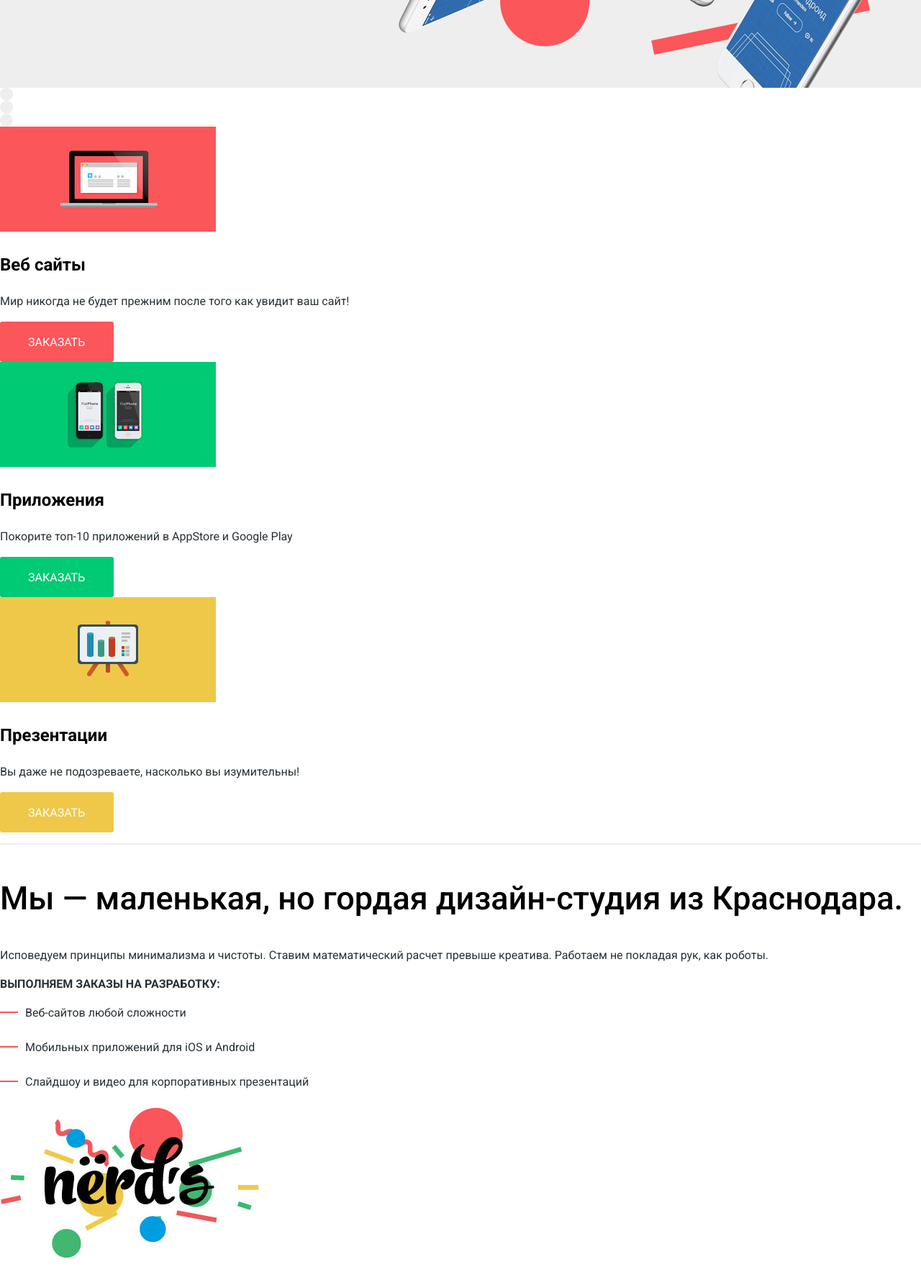
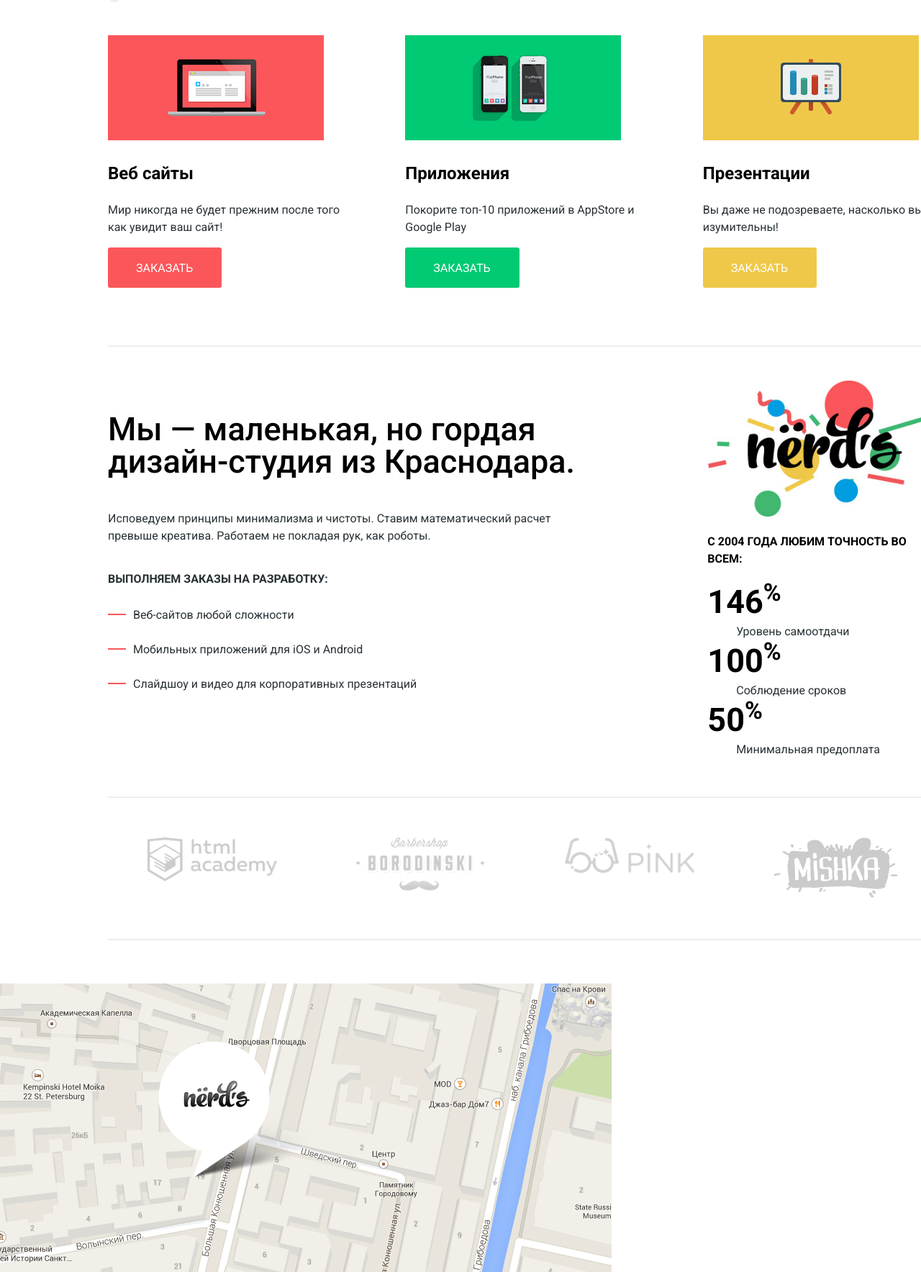
Before and after one commit to sergiivelikorodnov/1716029-nerds-30, a plain HTML site: page index.html in a window 1280 px wide. Shown: the part 602-2370 px from the top of the page at 72% size. Drawn offline with Linux system fonts and the light colour scheme.

Commit message:
Update style.css

```diff
--- a/css/style.css
+++ b/css/style.css
@@ -55,7 +55,12 @@ img {
   width: 1px;
   height: 1px;
   margin: -1px;
+  border: 0;
+  padding: 0;
+  white-space: nowrap;
+  clip-path: inset(100%);
   clip: rect(0 0 0 0);
+  overflow: hidden;
 }
 
 .list-reset {
@@ -64,22 +69,60 @@ img {
   list-style: none;
 }
 
+.page {
+  height: 100%;
+}
+
+.page-body {
+  min-height: 100%;
+  display: grid;
+  grid-template-rows: min-content 1fr min-content;
+  align-content: start;
+}
+
+.container {
+  width: 1160px;
+  margin: 0 auto;
+  padding: 0 10px;
+}
+
+
 /* User navigation */
+
+.main-header {
+  background-color: var(--basic-grey);
+}
 
 .main-header-logo:hover {
   opacity: 0.5;
 }
 
+/*
+.main-header-logo {
+  outline: 5px solid rgba(255, 0, 0, 0.3);
+  outline-offset: -5px;
+} */
+
 .main-navigation,
 .cart-link {
+  margin: 0;
+  padding: 0;
   line-height: 30px;
   font-weight: 500;
   color: var(--basic-black);
   text-transform: uppercase;
+  /* outline: 5px solid rgba(255, 0, 0, 0.3);
+  outline-offset: -5px; */
 }
 
-.main-header {
-  background-color: var(--basic-grey);
+.main-header-container {
+  display: grid;
+  grid-template-columns: 250px 1fr min-content;
+  width: 1440px;
+  margin: 0 auto;
+  padding: 0 10px;
+  /*   outline: 5px solid rgba(0, 255, 0, 0.7);
+  outline-offset: -5px; */
 }
 
 
@@ -87,8 +130,6 @@ img {
   border-bottom: 1px solid var(--basic-red);
   padding-bottom: 12px;
 }
-
-
 
 .site-navigation a {
   color: var(--basic-black);
@@ -108,7 +149,7 @@ img {
 }
 
 .cart-link:before {
-  display: block;
+  display: inline-block;
   content: ' ';
   background-image: url('../img/cart-icon.svg');
   background-size: 15px 15px;
@@ -116,15 +157,25 @@ img {
   width: 15px;
 }
 
+.main-container {
+  margin-top: -55px;
+}
 
 /* Slider */
 
+.slider {
+  background-color: var(--basic-grey);
+  height: 431px;
+}
 
 .slide-title {
   color: var(--basic-black);
   font-weight: 500;
   font-size: 55px;
   line-height: 55px;
+  word-wrap: break-word;
+  width: 400px;
+  padding-top: 60px;
 }
 
 .slide-item {
@@ -136,6 +187,12 @@ img {
   background-position: right;
 }
 
+.slide-description {
+  width: 400px;
+  word-wrap: break-word;
+  margin-top: -20px;
+  padding-bottom: 20px;
+}
 
 .slide-img1 {
   background-image: url("../img/slide1.jpg");
@@ -160,6 +217,30 @@ img {
 
 
 /* About */
+.about {
+  padding-top: 40px
+}
+
+.about-list {
+  display: grid;
+  grid-template-columns: 1fr 1fr 1fr;
+  column-gap: 80px;
+  margin: 0;
+  padding: 0;
+  padding-top: 60px;
+  /*   outline: 5px solid rgba(0, 255, 0, 0.7);
+  outline-offset: -5px; */
+}
+
+.about:after {
+  display: inline-block;
+  content: "";
+  margin-top: 80px;
+  width: 100%;
+  height: 2px;
+  background: var(--basic-grey);
+  display: inline-block;
+}
 
 .about-title {
   color: var(--basic-black);
@@ -167,6 +248,7 @@ img {
   font-size: 24px;
   line-height: 30px;
 }
+
 
 /* Buttons */
 
@@ -229,6 +311,7 @@ img {
 
 .button-contact {
   padding: 17px 44px 15px 44px;
+  margin-top: 30px;
 }
 
 .button-slide {
@@ -254,15 +337,35 @@ img {
 }
 
 /* Feature & Achievements */
+.features {
+  display: grid;
+  grid-template-columns: 2fr 1fr;
+  grid-gap: 180px;
+  margin: 0 auto;
+  padding: 0;
+  padding-top: 40px;
+  padding-bottom: 40px;
+  /* outline: 5px solid rgba(0, 255, 0, 0.7);
+  outline-offset: -5px; */
 
-.features:before {
+}
+
+.feature-title-small {
+  padding: 20px 0 10px 0;
+}
+
+/* .features:before {
   display: inline-block;
   content: "";
   width: 100%;
   height: 2px;
   background: var(--basic-grey);
 
-}
+} */
+/* .features-container {
+  outline: 5px solid rgba(255, 0, 0, 0.7);
+  outline-offset: -5px;
+} */
 
 .feature-title {
   color: var(--basic-black);
@@ -292,6 +395,11 @@ img {
   padding-bottom: 24px;
 }
 
+/* .achievements {
+  outline: 5px solid rgb(255, 174, 0);
+  outline-offset: -5px;
+} */
+
 .achievements p {
   color: var(--basic-black);
 }
@@ -310,9 +418,22 @@ img {
 
 
 /* Partners */
+.partners {
+  display: grid;
+  grid-template-columns: 1fr;
+  margin: 0 auto;
+  padding: 0;
+  padding-bottom: 60px;
+  /*   outline: 5px solid rgba(0, 255, 0, 0.7);
+  outline-offset: -5px; */
+
+}
 
 .partner-item {
   opacity: 0.2;
+  margin-left: 55px;
+  margin-right: 55px;
+  margin-top: 55px;
 }
 
 .partner-item:hover,
@@ -324,14 +445,24 @@ img {
   opacity: 0.2;
 }
 
-/*
-.partners-list:after {
+
+/* .partners-list:after {
   display: inline-block;
   content: "";
   width: 2px;
   height: 52px;
   background: var(--basic-grey);
-}*/
+} */
+
+.partners-list {
+  display: grid;
+  grid-template-columns: repeat(4, 1fr);
+  margin: 0;
+  padding: 0;
+  /*   outline: 5px solid rgba(0, 255, 0, 0.7);
+  outline-offset: -5px; */
+
+}
 
 .partners:before {
   display: inline-block;
@@ -345,22 +476,51 @@ img {
 .partners:after {
   display: inline-block;
   content: "";
+  margin-top: 50px;
   width: 100%;
   height: 2px;
   background: var(--basic-grey);
-
+  display: inline-block;
 }
 
 /* Footer */
 
+.footer-map-container {
+  display: grid;
+  grid-template-columns: 1fr 1fr 1fr 1fr 1fr 1fr;
+  grid-template-rows: repeat(4, 100px);
+  margin: 0 auto;
+  padding: 0;
+  justify-content: center;
+  /*   outline: 5px solid rgba(89, 0, 255, 0.7);
+  outline-offset: -5px; */
+
+
+}
+
+.footer-social {
+  display: grid;
+  grid-template-columns: 1fr 2fr;
+  margin: 0 auto;
+  padding: 0;
+  /*   outline: 5px solid rgba(255, 0, 200, 0.7);
+  outline-offset: -5px; */
+  padding-top: 30px;
+}
+
+
 .footer-map {
   background-image: url("../img/map.jpg");
-  background-color: #cccccc;
+  background-color: var(--basic-grey-hover);
   background-repeat: no-repeat;
   background-size: 1440px 416px;
   height: 416px;
   width: 1440px;
   background-position: center;
+  grid-column: 1 / -1;
+  grid-row: 1 / -1;
+  /*   outline: 5px solid rgba(72, 236, 7, 0.7);
+  outline-offset: -5px; */
 }
 
 .footer-marker {
@@ -370,6 +530,23 @@ img {
   height: 416px;
   width: 1440px;
   background-position: center;
+  grid-column: 1;
+  grid-row: 1;
+  background-position: 810px 120px;
+  margin-top: -40px;
+  /*   outline: 5px solid rgba(2, 104, 7, 0.7);
+  outline-offset: -5px; */
+}
+
+.footer-contacts {
+  grid-column: 1;
+  grid-row: 1;
+  background-color: var(--basic-white);
+  padding: 45px;
+  width: 220px;
+  height: 220px;
+  margin-top: 40px;
+  margin-left: 140px;
 }
 
 .footer-title {
@@ -377,6 +554,7 @@ img {
   font-weight: 700;
   font-size: 18px;
   line-height: 30px;
+  margin-top: -5px;
 }
 
 .footer-address,
@@ -400,7 +578,10 @@ img {
   background: var(--basic-red);
 }
 
-
+/* .main-footer {
+  outline: 5px solid rgba(255, 0, 0, 0.7);
+  outline-offset: -5px;
+} */
 
 .footer-social h3 {
   font-weight: 700;
@@ -413,6 +594,22 @@ img {
   line-height: 22px;
 }
 
+.footer-text {
+  padding-top: 40px;
+}
+
+.footer-text p {
+  margin-top: -20px;
+}
+
+.footer-list {
+  padding-top: 68px;
+}
+
+.social-button svg {
+  padding-top: 32px;
+
+}
 
 /* Product page */
 h1 {
```
